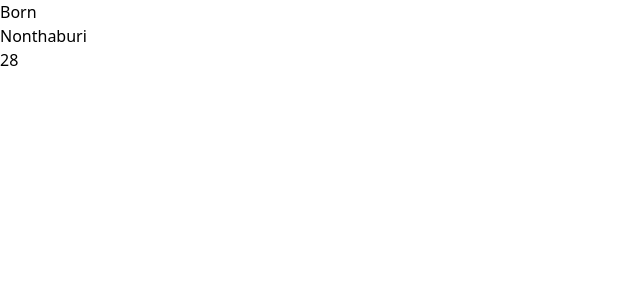
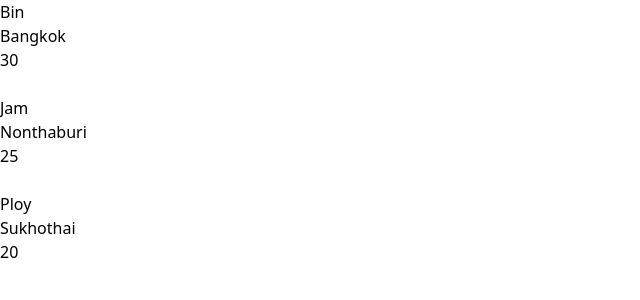
Before and after one commit to soAcademy/workshop-state-and-event, a React (Create React App) app: page / in a window 1280 px wide. Shown: the top 300 px of the page, without its empty margins (0-640 px from the left). Built offline with nearby package versions, Linux system fonts and the light colour scheme.

Commit message:
feat:Submit workshop LocalStorage

```diff
--- a/src/App.js
+++ b/src/App.js
@@ -1,13 +1,15 @@
 // import LocalStorage1 from "./LocalStorage/LocalStorage1";
 // import LocalStorage2 from "./LocalStorage/LocalStorage2";
-import LocalStorage3 from "./LocalStorage/LocalStorage3";
+// import LocalStorage3 from "./LocalStorage/LocalStorage3";
+import LocalStorage4 from "./LocalStorage/LocalStorage4";
 
 const App = () => {
   return (
     <>
       {/* <LocalStorage1 /> */}
       {/* <LocalStorage2 /> */}
-      <LocalStorage3 />
+      {/* <LocalStorage3 /> */}
+      <LocalStorage4 />
     </>
   );
 };
--- /dev/null
+++ b/src/LocalStorage/LocalStorage4.js
@@ -0,0 +1,35 @@
+const LocalStorage4 = () => {
+  const arrayData = [
+    {
+      name: "Bin",
+      location: "Bangkok",
+      age: 30,
+    },
+    {
+      name: "Jam",
+      location: "Nonthaburi",
+      age: 25,
+    },
+    {
+      name: "Ploy",
+      location: "Sukhothai",
+      age: 20,
+    },
+  ];
+  console.log(JSON.stringify(arrayData));
+  localStorage.setItem("arrayObjectData", JSON.stringify(arrayData));
+
+  const data = JSON.parse(localStorage.getItem("arrayObjectData"));
+  console.log(data);
+
+  return data.map((r) => (
+    <>
+      <div>{r.name}</div>
+      <div>{r.location}</div>
+      <div>{r.age}</div>
+      <br />
+    </>
+  ));
+};
+
+export default LocalStorage4;
```
